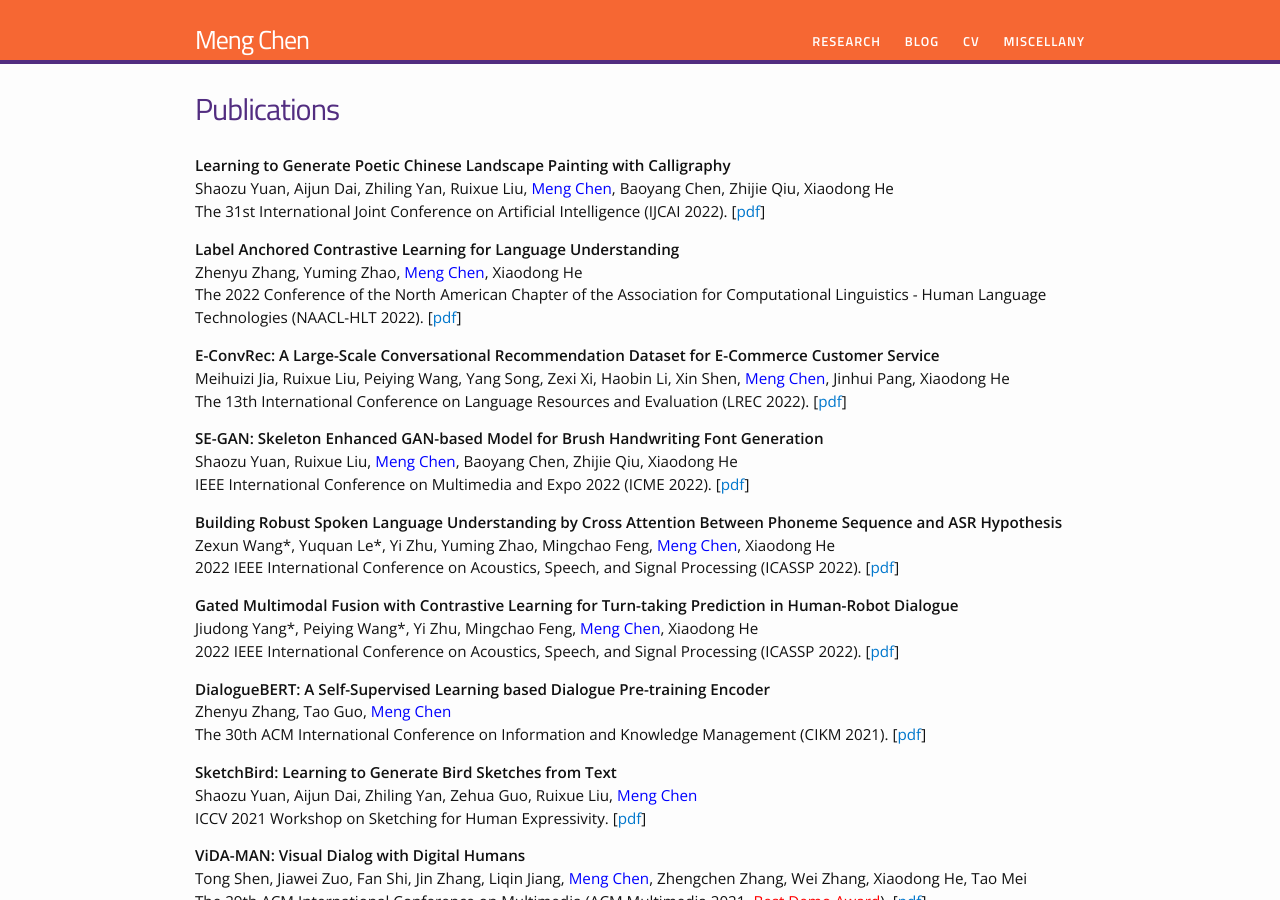
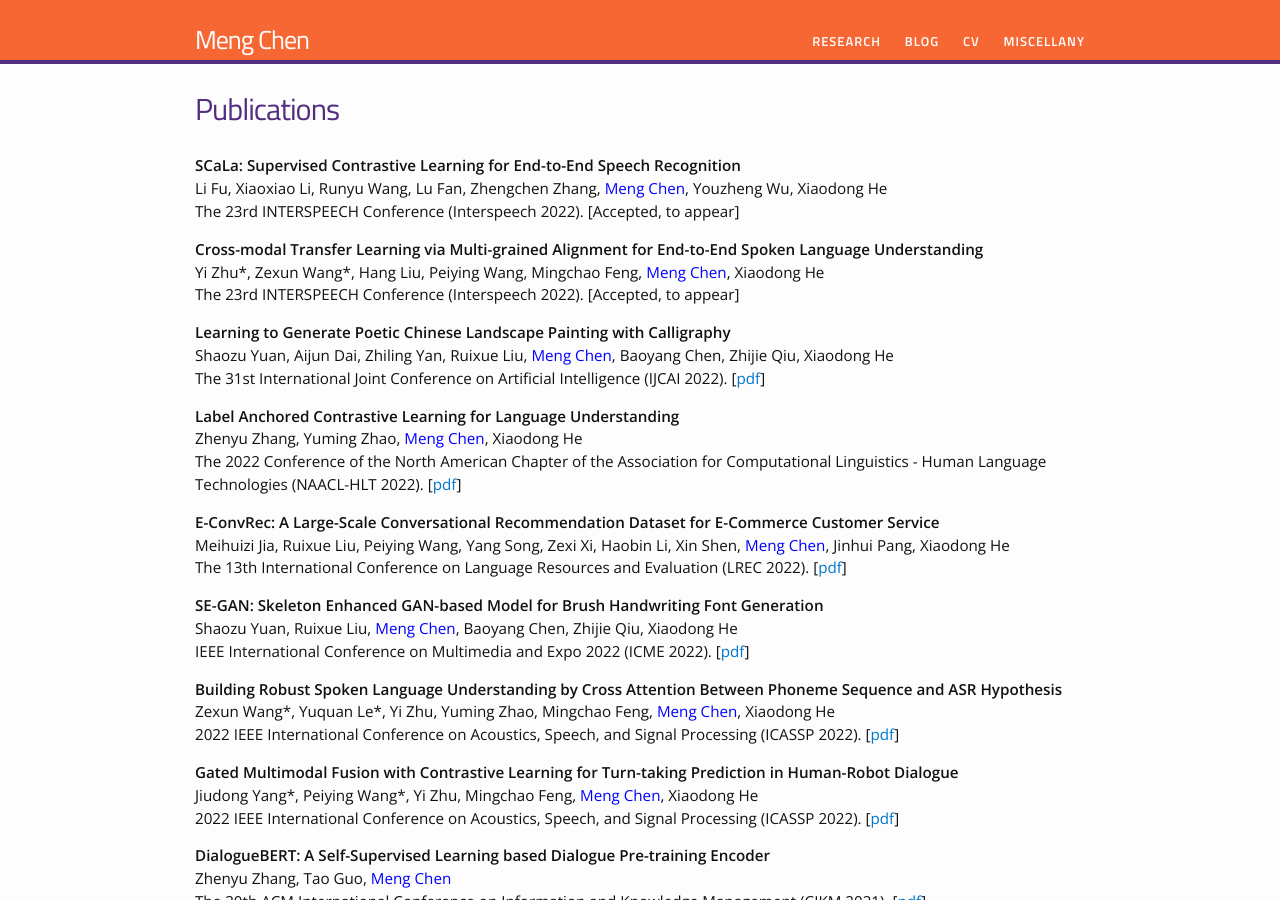
Before and after one commit to chenmengdx/chenmengdx.github.io, a Jekyll site: the page built from research.md, in a window 1280 px wide and 900 px high. Built offline with Jekyll 4.4.1, drawn with Linux system fonts in a browser that asks for light colours.

Commit message:
update papers

```diff
--- a/research.md
+++ b/research.md
@@ -5,6 +5,18 @@ permalink: /research/
 ---
 
 <div>
+
+<p>
+<b>SCaLa: Supervised Contrastive Learning for End-to-End Speech Recognition</b> <br />
+Li Fu, Xiaoxiao Li, Runyu Wang, Lu Fan, Zhengchen Zhang, <font color="blue"> Meng Chen</font>, Youzheng Wu, Xiaodong He <br />
+The 23rd INTERSPEECH Conference (Interspeech 2022). [Accepted, to appear]
+</p>
+
+<p>
+<b>Cross-modal Transfer Learning via Multi-grained Alignment for End-to-End Spoken Language Understanding</b> <br />
+Yi Zhu*, Zexun Wang*, Hang Liu, Peiying Wang, Mingchao Feng, <font color="blue"> Meng Chen</font>, Xiaodong He<br />
+The 23rd INTERSPEECH Conference (Interspeech 2022). [Accepted, to appear]
+</p>
 
 <p>
 <b>Learning to Generate Poetic Chinese Landscape Painting with Calligraphy</b> <br />
```
